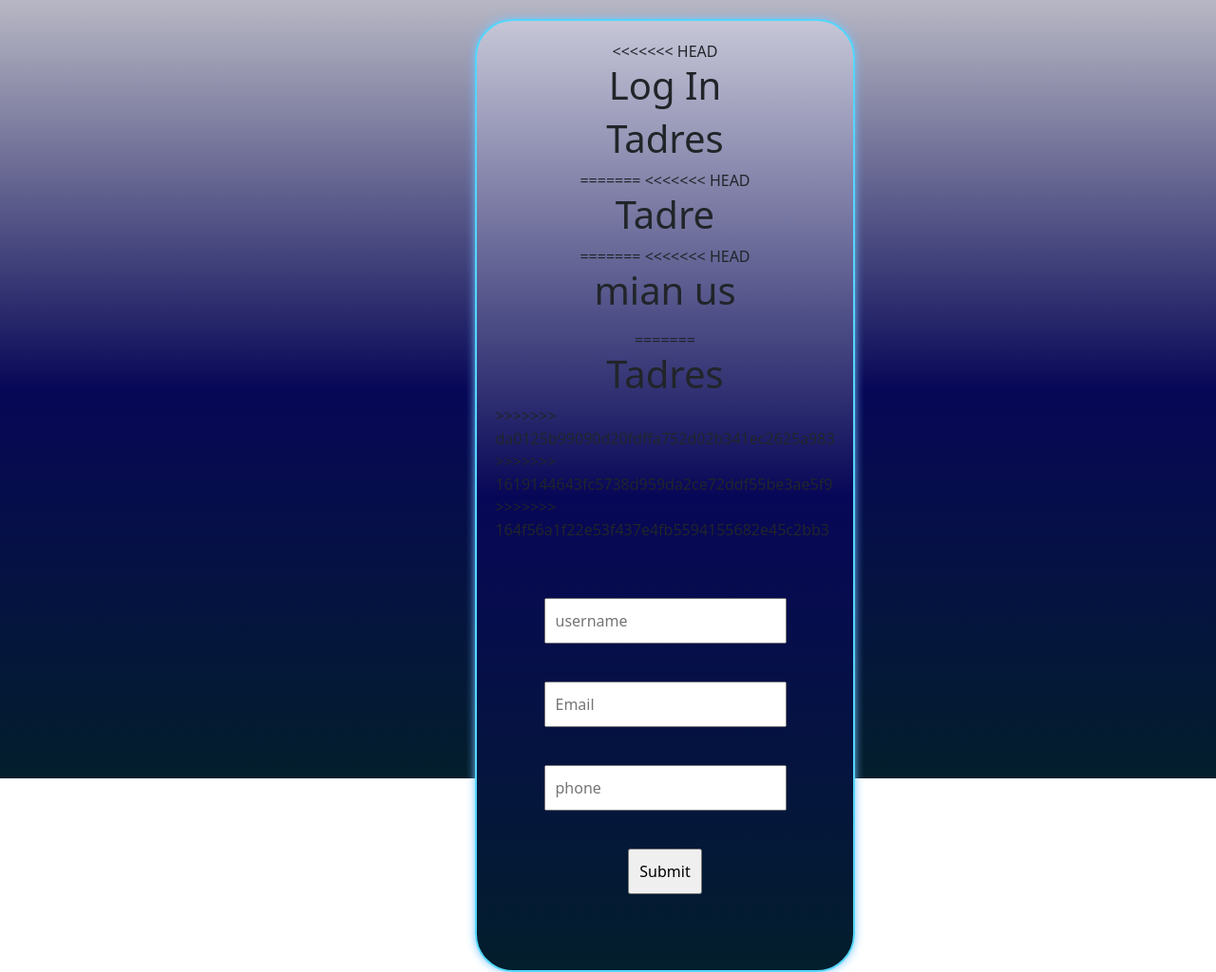
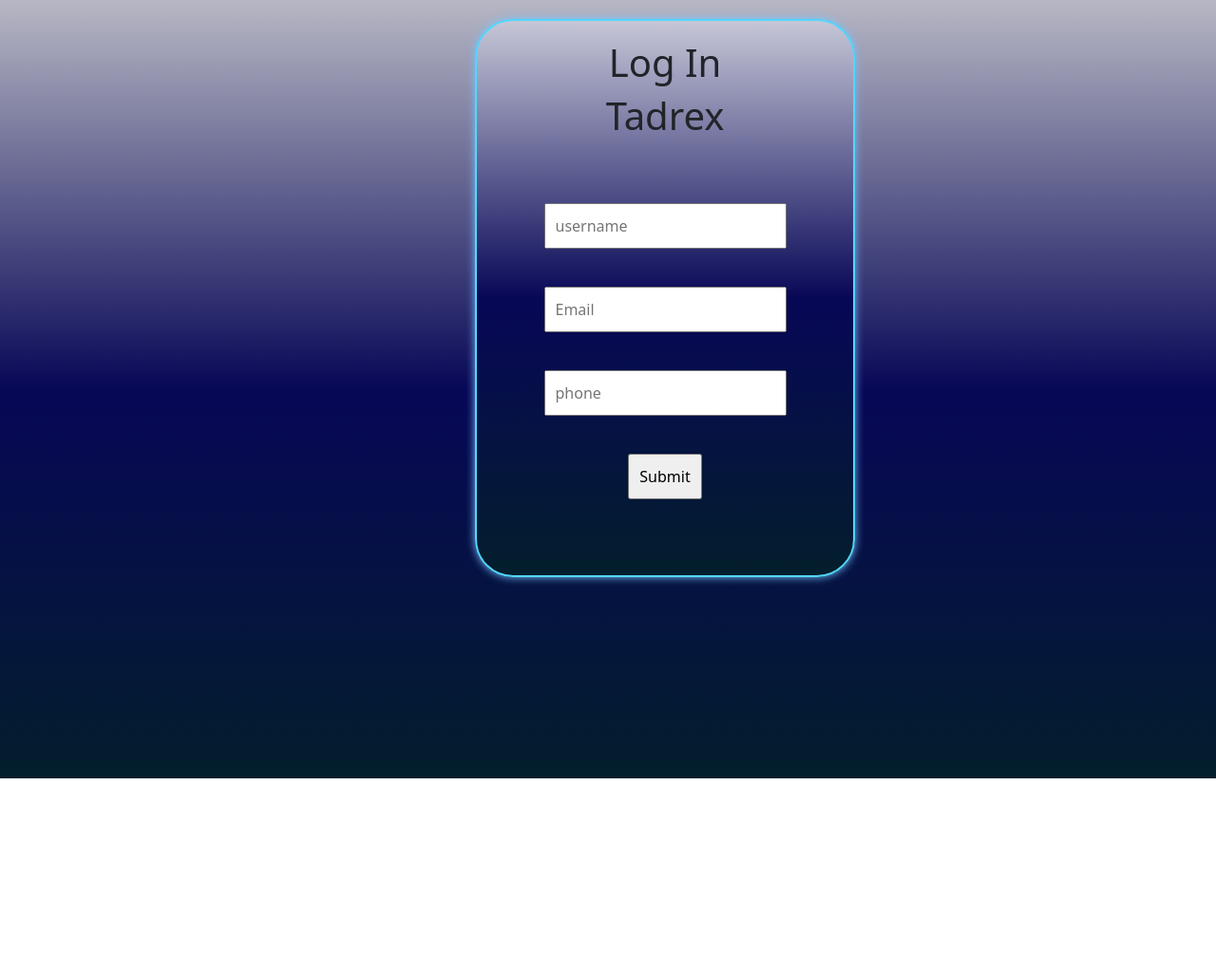
Before and after one commit to moaaz311/Tradex, a plain HTML site: page index.html in a window 1280 px wide. Shown: the whole page at 95% size. After the commit the page ends 820 px from the top, so only its background shows below. Drawn offline with nearby package versions, Linux system fonts and the light colour scheme.

Commit message:
the final check 1.1

```diff
--- a/index.html
+++ b/index.html
@@ -19,21 +19,8 @@
 </head>
 <body>
     <div class="form">
-<<<<<<< HEAD
         <h1>Log In</h1>
-        <h1>Tadres</h1>
-=======
-<<<<<<< HEAD
-        <h1>Tadre</h1>
-=======
-<<<<<<< HEAD
-        <h1>mian us</h1>
-        <h1></h1>
-=======
-        <h1>Tadres</h1>
->>>>>>> da0125b99090d20fdffa752d02b341ec2625a983
->>>>>>> 1619144643fc5738d959da2ce72ddf55be3ae5f9
->>>>>>> 164f56a1f22e53f437e4fb5594155682e45c2bb3
+        <h1>Tadrex</h1>
         <div id="error"></div>
         <div class="inner">
             <form action="./main.html" onsubmit="return formcheck();" novalidate>
```
